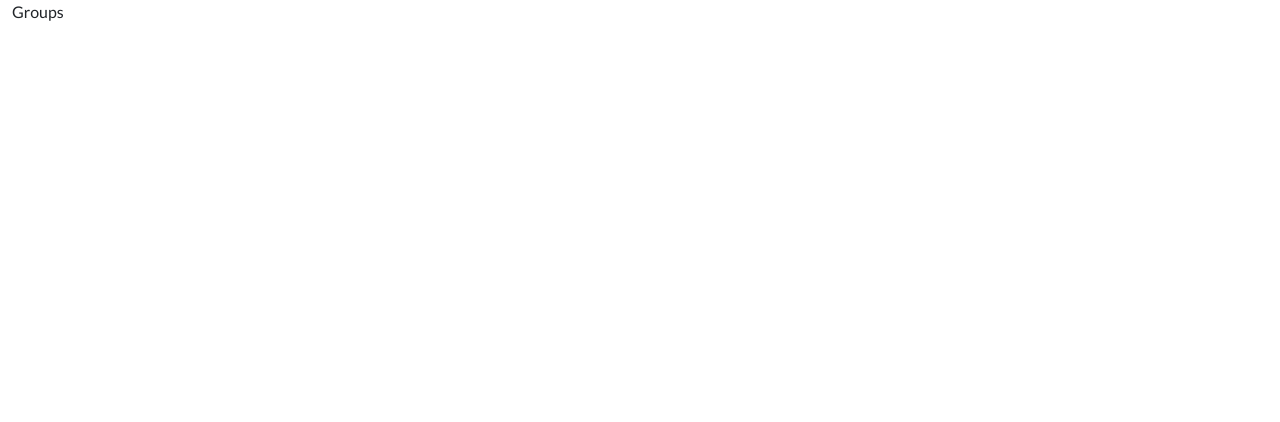
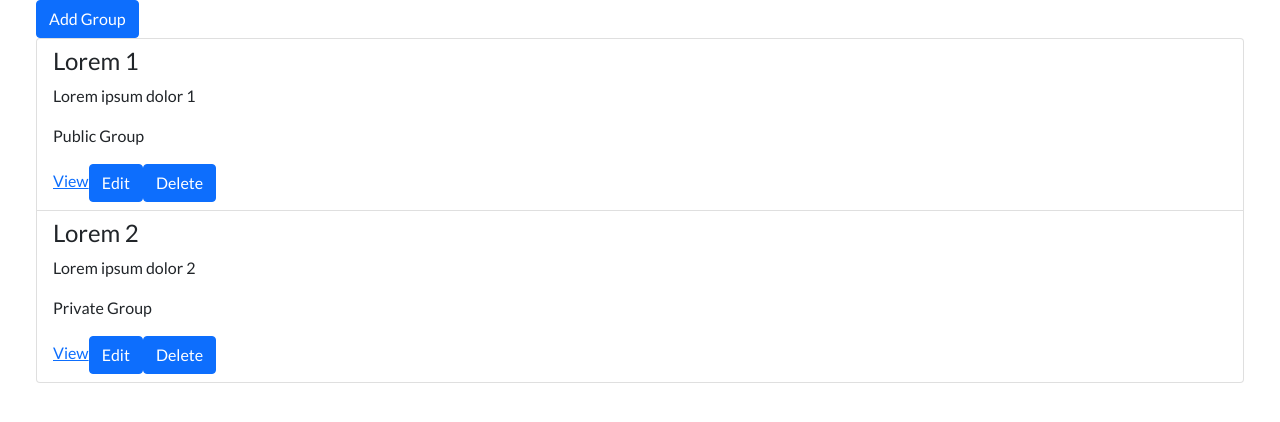
Before and after one commit to hsnfwz/saveinn, a React (Create React App) app: page /groups in a window 1280 px wide. Shown: the top 422 px of the page. Built offline with nearby package versions, Linux system fonts and the light colour scheme.

Commit message:
Added groups

```diff
--- a/src/App.js
+++ b/src/App.js
@@ -63,7 +63,7 @@ function App() {
         <Route path="budget-assistants" element={<BudgetAssistantsLayout />} />
         <Route path="budget-assistant" element={<BudgetAssistantLayout />} />
         <Route path="groups" element={<GroupsLayout />} />
-        <Route path="group" element={<GroupLayout />} />
+        <Route path="groups/:id" element={<GroupLayout />} />
         <Route path="*" element={<ErrorLayout />} />
       </Routes>
     </>
--- /dev/null
+++ b/src/components/GroupMembersList.js
@@ -0,0 +1,109 @@
+import { useState } from 'react';
+import { Container, Row, Col, ListGroup, Button, Modal, Form } from 'react-bootstrap';
+
+const projectedData = [
+  {
+    id: 1,
+    firstName: 'John',
+    lastName: 'Doe',
+  },
+  {
+    id: 2,
+    firstName: 'Sarah',
+    lastName: 'Shaw',
+  },
+];
+
+function GroupMembersList() {
+  const [showAddModal, setShowAddModal] = useState(false);
+  const [showEditModal, setShowEditModal] = useState(false);
+
+  const [fullName, setFullName] = useState('');
+
+  async function handleRefresh() {
+    // send request
+  }
+
+  async function handleAdd() {
+    console.log('fullName', fullName);
+
+    // send request
+
+    handleClose();
+    handleRefresh();
+  }
+
+  async function handleEdit() {
+
+    // send request
+
+    handleClose();
+    handleRefresh();
+  }
+
+  async function handleDelete(projectedData) {
+    console.log(projectedData);
+
+    // send request
+
+    handleRefresh();
+  }
+
+  function handleClose() {
+    setShowAddModal(false);
+    setShowEditModal(false);
+  }
+
+  return (
+    <Container fluid>
+      <Row>
+        <Col>
+          <Button onClick={() => setShowAddModal(true)}>Add Group Member</Button>
+        </Col>
+      </Row>
+      <Row>
+        <Col>
+          <ListGroup>
+            {projectedData.map((projectedData, index) => (
+              <ListGroup.Item key={index}>
+                <p>{ projectedData.firstName }</p>
+                <p>{ projectedData.lastName }</p>
+                <Button onClick={async () => await handleDelete(projectedData)}>Delete</Button>
+              </ListGroup.Item>
+            ))}
+          </ListGroup>
+        </Col>
+      </Row>
+      <Row>
+        <Col>
+          <Modal
+            size="lg"
+            centered
+            show={showEditModal ? showEditModal : showAddModal}
+            onHide={() => handleClose()}
+          >
+            <Modal.Header closeButton>
+              <Modal.Title>
+                Group Member
+              </Modal.Title>
+            </Modal.Header>
+            <Modal.Body>
+              <Form>
+                <Form.Group className="mb-2">
+                  <Form.Label>Full Name</Form.Label>
+                  <Form.Control type="text" placeholder="Name" value={fullName} onChange={(e) => setFullName(e.target.value)} />
+                </Form.Group>
+              </Form>
+            </Modal.Body>
+            <Modal.Footer>
+              <Button onClick={async () => await handleClose()}>Close</Button>
+              <Button onClick={() => showEditModal ? handleEdit() : handleAdd()}>{ showEditModal ? 'Edit' : 'Add'}</Button>
+            </Modal.Footer>
+          </Modal>
+        </Col>
+      </Row>
+    </Container>
+  );
+}
+
+export default GroupMembersList;
--- /dev/null
+++ b/src/components/GroupsList.js
@@ -0,0 +1,142 @@
+import { useState } from 'react';
+import { Link } from 'react-router-dom';
+import { Container, Row, Col, ListGroup, Button, Modal, Form, ToggleButton, ButtonGroup } from 'react-bootstrap';
+
+const projectedData = [
+  {
+    id: 1,
+    name: 'Lorem 1',
+    description: 'Lorem ipsum dolor 1',
+    isPublic: true,
+  },
+  {
+    id: 2,
+    name: 'Lorem 2',
+    description: 'Lorem ipsum dolor 2',
+    isPublic: false,
+  },
+];
+
+function GroupsList() {
+  const [showAddModal, setShowAddModal] = useState(false);
+  const [showEditModal, setShowEditModal] = useState(false);
+
+  const [name, setName] = useState('');
+  const [description, setDescription] = useState('');
+  const [isPublic, setIsPublic] = useState(false);
+
+  async function handleRefresh() {
+    // send request
+  }
+
+  async function handleAdd() {
+    console.log('[name]:', name);
+    console.log('[description]:', description);
+    console.log('[isPublic]:', isPublic);
+
+    // send request
+
+    handleClose();
+    handleRefresh();
+  }
+
+  async function handleEdit() {
+    console.log('[name]:', name);
+    console.log('[description]:', description);
+    console.log('[isPublic]:', isPublic);
+
+    // send request
+
+    handleClose();
+    handleRefresh();
+  }
+
+  async function handleDelete(projectedData) {
+    console.log('[projectedData]:', projectedData);
+
+    // send request
+
+    handleRefresh();
+  }
+
+  function handleClose() {
+    setName('');
+    setDescription('');
+    setIsPublic(false);
+    setShowAddModal(false);
+    setShowEditModal(false);
+  }
+
+  return (
+    <Container fluid>
+      <Row>
+        <Col>
+          <Button onClick={() => setShowAddModal(true)}>Add Group</Button>
+        </Col>
+      </Row>
+      <Row>
+        <Col>
+          <ListGroup>
+            {projectedData.map((projectedData, index) => (
+              <ListGroup.Item key={index}>
+                <h4>{ projectedData.name }</h4>
+                <p>{ projectedData.description }</p>
+                <p>{ projectedData.isPublic ? 'Public Group' : 'Private Group' }</p>
+                <Link to={`/groups/${projectedData.id}`}>View</Link>
+                <Button onClick={() => {
+                  setName(projectedData.name);
+                  setDescription(projectedData.description);
+                  setIsPublic(projectedData.isPublic);
+                  setShowEditModal(true);
+                }}>
+                  Edit
+                </Button>
+                <Button onClick={async () => await handleDelete(projectedData)}>Delete</Button>
+              </ListGroup.Item>
+            ))}
+          </ListGroup>
+        </Col>
+      </Row>
+      <Row>
+        <Col>
+          <Modal
+            size="lg"
+            centered
+            show={showEditModal ? showEditModal : showAddModal}
+            onHide={() => handleClose()}
+          >
+            <Modal.Header closeButton>
+              <Modal.Title>
+                Group
+              </Modal.Title>
+            </Modal.Header>
+            <Modal.Body>
+              <Form>
+                <Form.Group className="mb-2">
+                  <Form.Label>Name</Form.Label>
+                  <Form.Control type="text" placeholder="Name" value={name} onChange={(e) => setName(e.target.value)} />
+                </Form.Group>
+
+                <Form.Group className="mb-2">
+                  <Form.Label>Description</Form.Label>
+                  <Form.Control as="textarea" rows={5} placeholder="Description" value={description} onChange={(e) => setDescription(e.target.value)} />
+                </Form.Group>
+
+                <Form.Group className="mb-2">
+                  <Form.Label>Public</Form.Label>
+                  <Form.Check onChange={(e) => setIsPublic(!isPublic)} />
+                </Form.Group>
+              </Form>
+            </Modal.Body>
+            <Modal.Footer>
+              <Button onClick={async () => await handleClose()}>Close</Button>
+              <Button onClick={() => showEditModal ? handleEdit() : handleAdd()}>{ showEditModal ? 'Edit' : 'Add'}</Button>
+            </Modal.Footer>
+          </Modal>
+        </Col>
+      </Row>
+    </Container>
+  );
+}
+
+export default GroupsList;
--- a/src/layouts/GroupLayout.js
+++ b/src/layouts/GroupLayout.js
@@ -1,4 +1,5 @@
 import { Container, Row, Col } from "react-bootstrap";
+import GroupMembersList from "../components/GroupMembersList";
 
 function GroupLayout() {
 
@@ -6,7 +7,7 @@ function GroupLayout() {
     <Container fluid>
       <Row>
         <Col>
-          Group
+          <GroupMembersList />
         </Col>
       </Row>
     </Container>
--- a/src/layouts/GroupsLayout.js
+++ b/src/layouts/GroupsLayout.js
@@ -1,4 +1,5 @@
 import { Container, Row, Col } from "react-bootstrap";
+import GroupsList from "../components/GroupsList";
 
 function GroupsLayout() {
 
@@ -6,7 +7,7 @@ function GroupsLayout() {
     <Container fluid>
       <Row>
         <Col>
-          Groups
+          <GroupsList />
         </Col>
       </Row>
     </Container>
```
